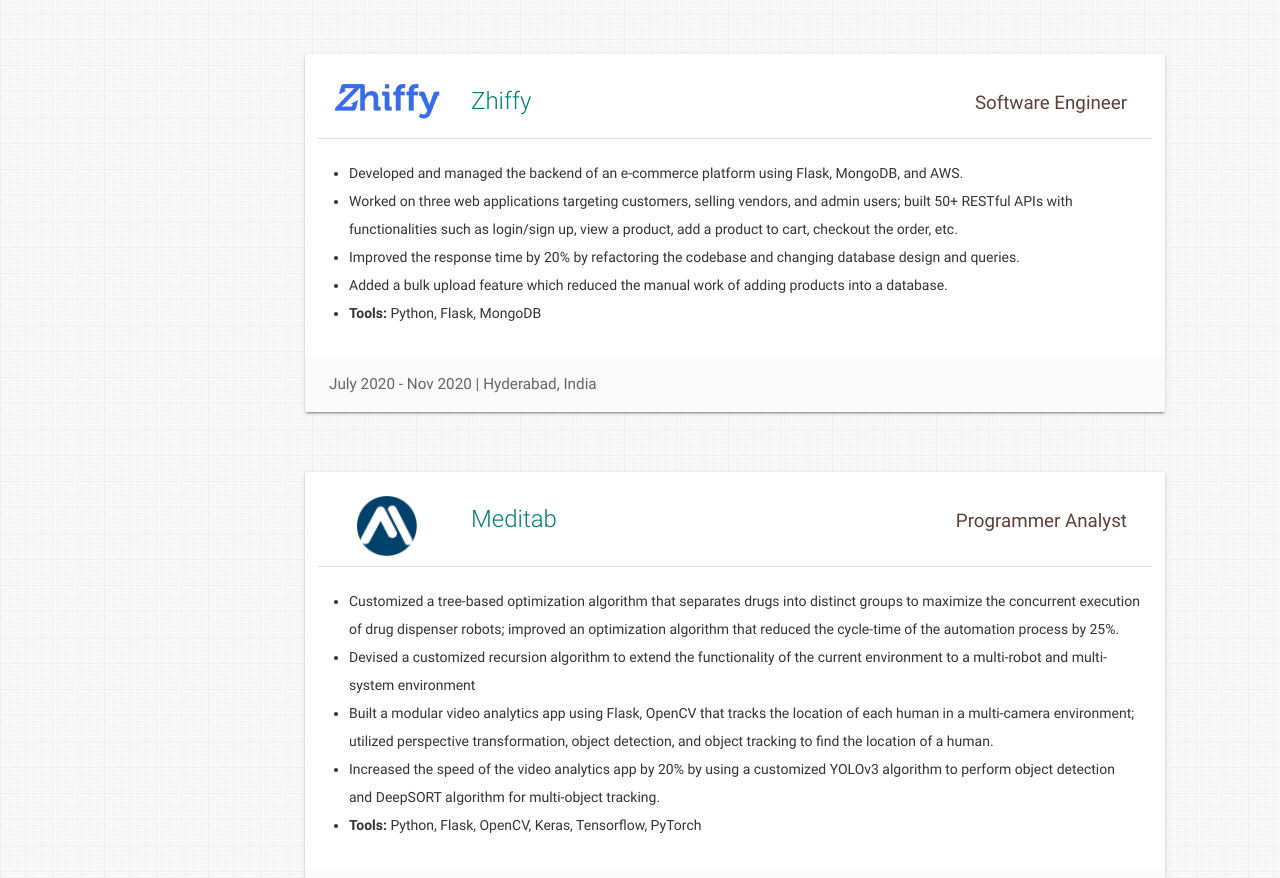
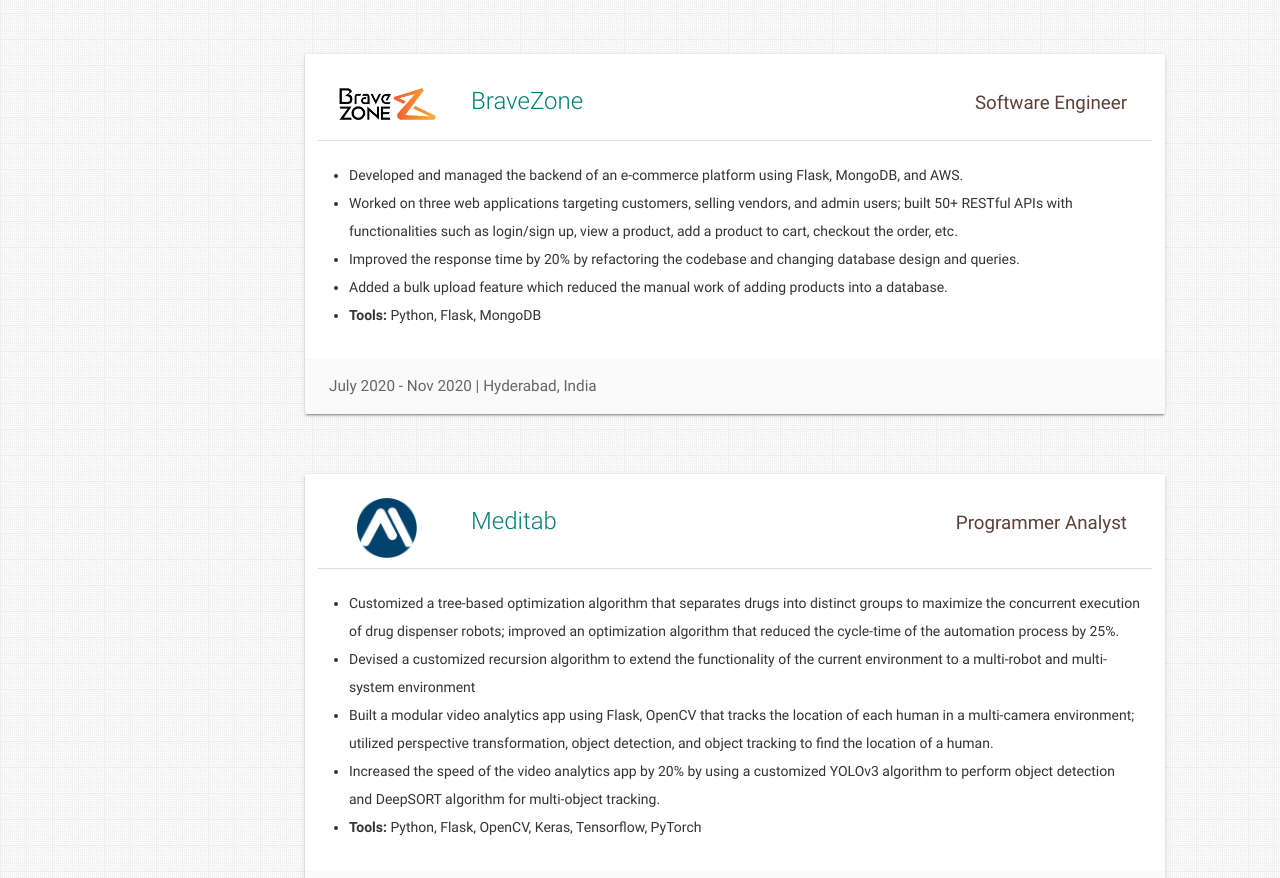
Before and after one commit to tanlm1996/luuminhtan.github.io, a website: page index.html in a window 1280 px wide. Shown: the part 1755-2633 px from the top of the page. Drawn offline with nearby package versions, Linux system fonts and the light colour scheme.

Commit message:
add log bz

```diff
--- a/index.html
+++ b/index.html
@@ -312,13 +312,13 @@
             <div class="row">
               <div class="col s12 m2">
                 <a href="https://www.zhiffy.com/" target="_blank"><img alt="Zhiffy logo"
-                    src="/assets/img/exp-zhiffy-logo-1.webp" class="responsive-img center-block" /></a>
+                    src="/assets/img/exp-bravezone-01.png" class="responsive-img center-block" /></a>
               </div>
               <!-- <div class="col s12 m10"> -->
               <div class="col s12 m10">
                 <p>
-                  <span class="card-title"><a href="https://www.zhiffy.com/" target="_blank"
-                      class="teal-text hoverline">Zhiffy</a></span>
+                  <span class="card-title"><a href="https://bravezone.com/" target="_blank"
+                    class="teal-text hoverline">BraveZone</a></span>
                 </p>
               </div>
             </div>
```
Also changed, not shown: assets/img/exp-bravezone-01.png (added), assets/img/exp-zhiffy-logo-1.webp (deleted).
